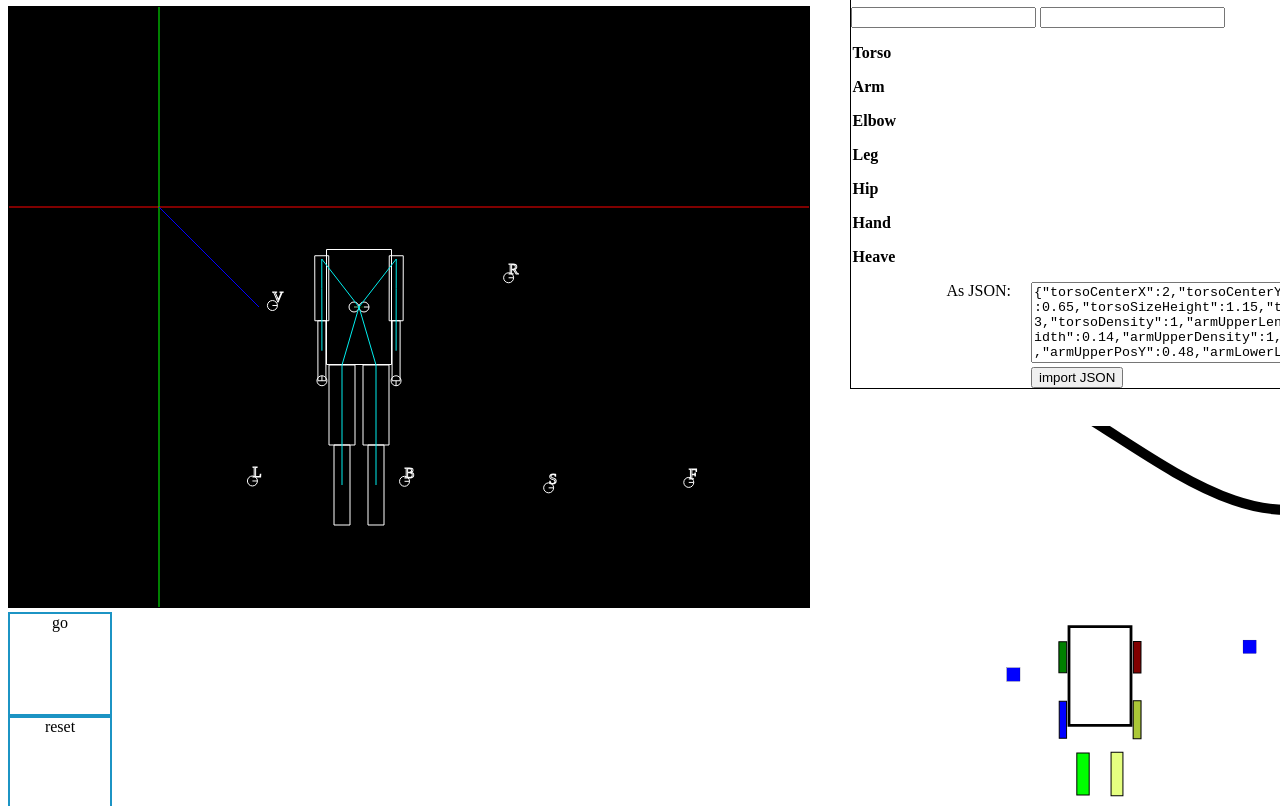
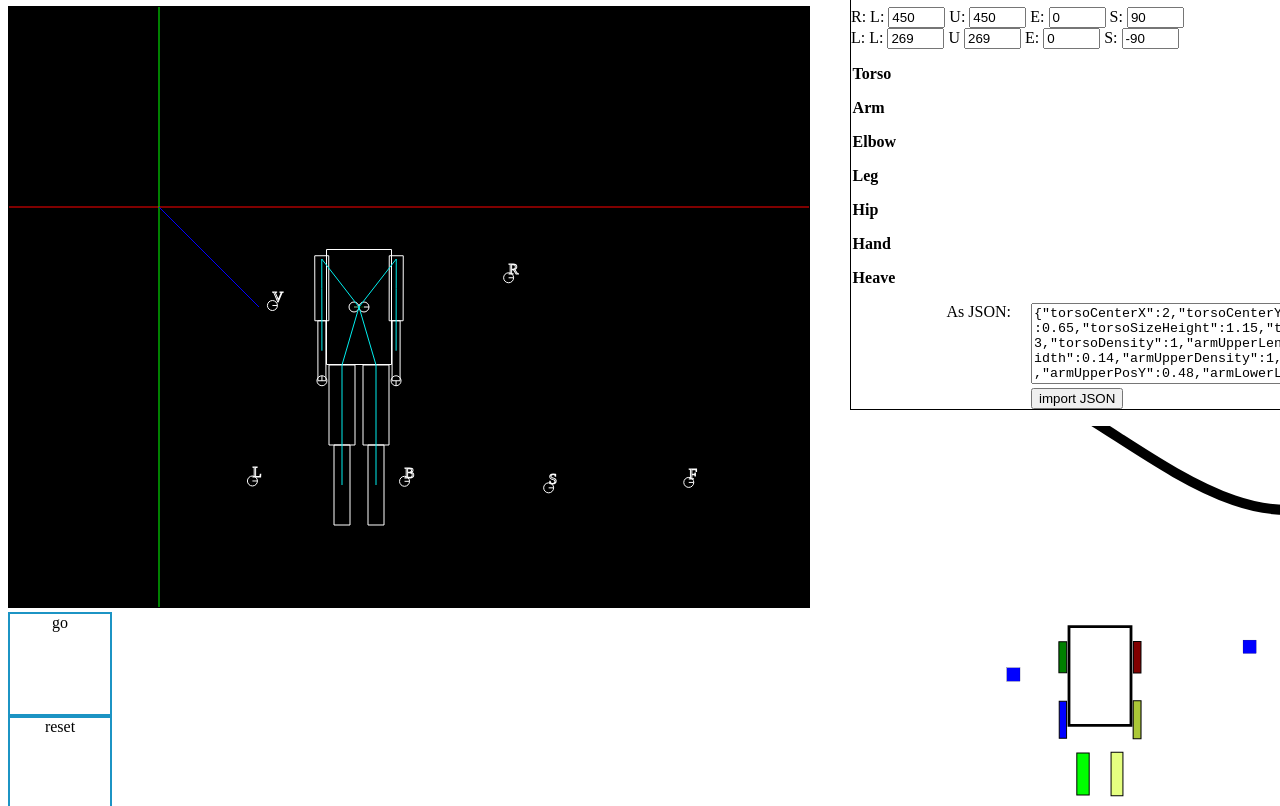
Before and after one commit to nosnickid/jsgirp, a plain HTML site: page www/index.html in a window 1280 px wide. Shown: the part 74-880 px from the top of the page. Drawn offline with Linux system fonts and the light colour scheme.

Commit message:
Bit of angle debug. Elbow help for heaving fixed for both sides.  Elbow max angle set to 135, 45 was totally wrong.

```diff
--- a/www/girp.js
+++ b/www/girp.js
@@ -410,15 +410,18 @@
      * @param heave
      */
     GirpGame.prototype._doHeave = function(side, heave) {
+        var elbowHelpEpsilon = 5;
+        var lowerArmAngle = Math.floor(360 + 180.0 / Math.PI * side.armLower.m_xf.GetAngle());
+        var upperArmAngle = Math.floor(360 + 180.0 / Math.PI * side.armUpper.m_xf.GetAngle());
+
+        $('#armLowerAngle' + side.dir).val(lowerArmAngle);
+        $('#armUpperAngle' + side.dir).val(upperArmAngle);
+        $('#elbowAngle' + side.dir).val(Math.round(side.elbow.GetJointAngle() * 180 / Math.PI));
+        $('#shoulderAngle' + side.dir).val(Math.round(side.shoulder.GetJointAngle() * 180 / Math.PI));
+
         if (heave) {
 
-            var elbowHelpEpsilon = 5;
-            var lowerArmAngle = Math.floor(360 + 180.0 / Math.PI * side.armLower.m_xf.GetAngle());
-            var upperArmAngle = Math.floor(360 + 180.0 / Math.PI * side.armUpper.m_xf.GetAngle());
-
-            side.elbow.m_enableMotor = (lowerArmAngle - upperArmAngle) < elbowHelpEpsilon;
-            $('#elbowAngle').val(lowerArmAngle);
-            $('#shoulderAngle').val(upperArmAngle);
+            side.elbow.m_enableMotor = side.dir * (lowerArmAngle - upperArmAngle) < elbowHelpEpsilon;
 
             if (side.heaveJoint == undefined) {
                 var def;
@@ -442,8 +445,6 @@
                 side.heaveJoint = undefined;
             }
         }
-
-        //side.shoulder.m_enableMotor = heave;
     };
 
     GirpGame.prototype._destroyWelds = function() {
@@ -723,7 +724,7 @@
         this.armAngularDamping = 50;
 
         this.elbowMinAngle = 0;
-        this.elbowMaxAngle = 45;
+        this.elbowMaxAngle = 135;
         this.elbowMaxTorque = 15;
         this.elbowMotorSpeed = 5;
 
--- a/www/index.html
+++ b/www/index.html
@@ -38,8 +38,16 @@
     <h1>Player Editor</h1>
 
     <div id="debug">
-        <input type="text" id="elbowAngle" value="" />
-        <input type="text" id="shoulderAngle" value="" />
+        R: L: <input type="text" size="4" id="armLowerAngle1" value="" />
+        U: <input type="text" size="4" id="armUpperAngle1" value="" />
+        E: <input type="text" size="4" id="elbowAngle1" value="" />
+        S: <input type="text" size="4" id="shoulderAngle1" value="" />
+        <br>
+        L: L: <input type="text" size="4" id="armLowerAngle-1" value="" />
+        U <input type="text" size="4" id="armUpperAngle-1" value="" />
+        E: <input type="text" size="4" id="elbowAngle-1" value="" />
+        S: <input type="text" size="4" id="shoulderAngle-1" value="" />
+
     </div>
 
     <div id="playerDefEditorRows">
```
